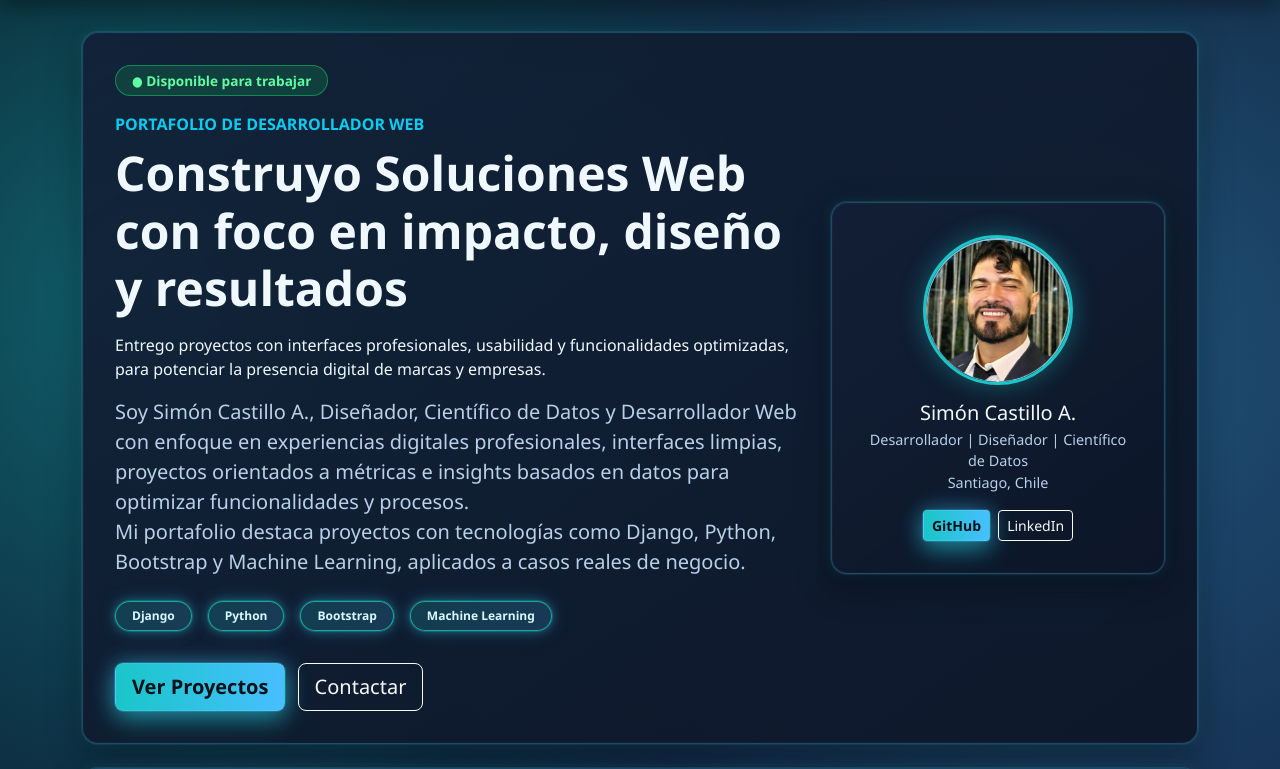
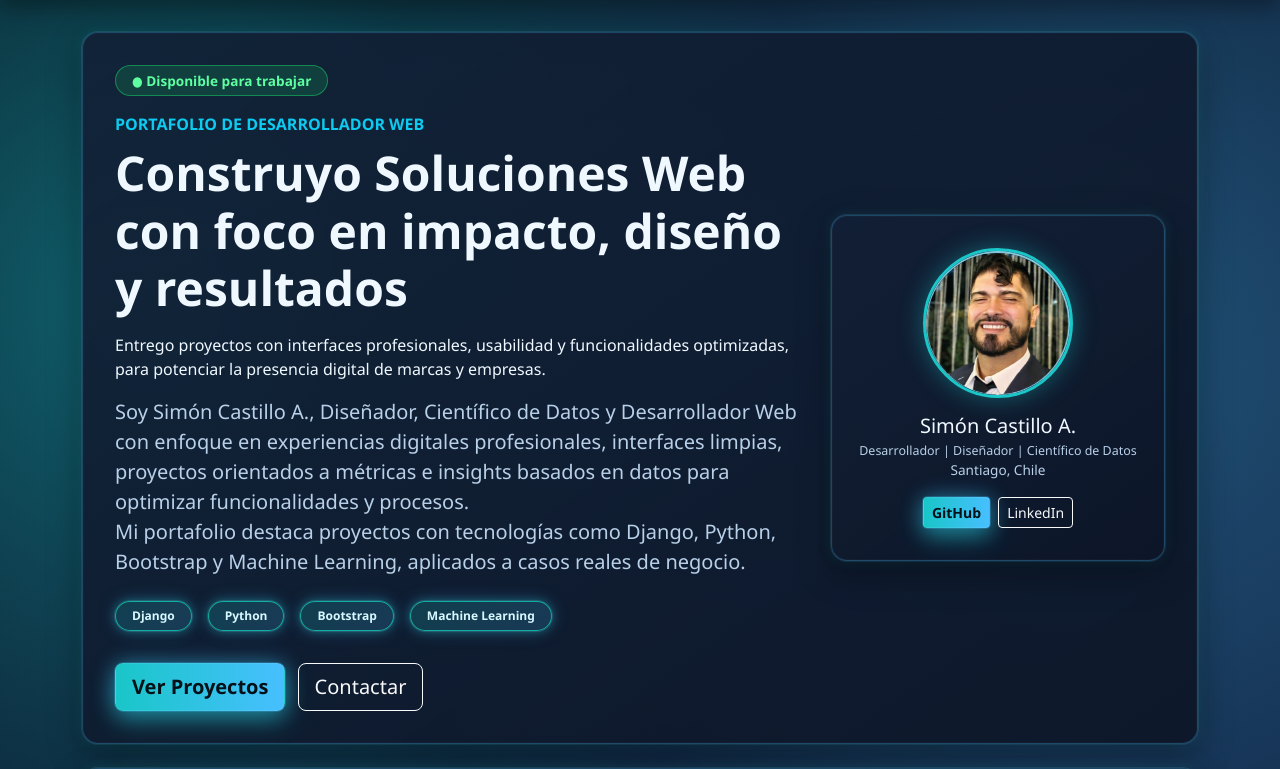
Before and after one commit to simoncastillo1712/webPortfolio, a Django app: page / in a window 1280 px wide. Shown: the part 69-838 px from the top of the page. Run offline with Django 5.2, Linux system fonts and the light colour scheme.

Commit message:
fix: texto perfil en una sola linea

```diff
--- a/config/portafolio/templates/inicio.html
+++ b/config/portafolio/templates/inicio.html
@@ -38,7 +38,8 @@
                 </div>
                 <div>
                     <h2 class="h5 mb-1">Simón Castillo A.</h2>
-                    <p class="text-muted-custom mb-0" style="font-size:.9rem;">Desarrollador | Diseñador | Científico de Datos<br>Santiago, Chile</p>
+                    <p class="text-muted-custom mb-0" style="font-size:.78rem; white-space:nowrap;">Desarrollador | Diseñador | Científico de Datos</p>
+                    <p class="text-muted-custom mb-0" style="font-size:.85rem;">Santiago, Chile</p>
                 </div>
                 <div class="d-flex gap-2">
                     <a href="https://github.com/simoncastillo1712" target="_blank" rel="noopener noreferrer" class="btn btn-accent btn-sm">GitHub</a>
```
